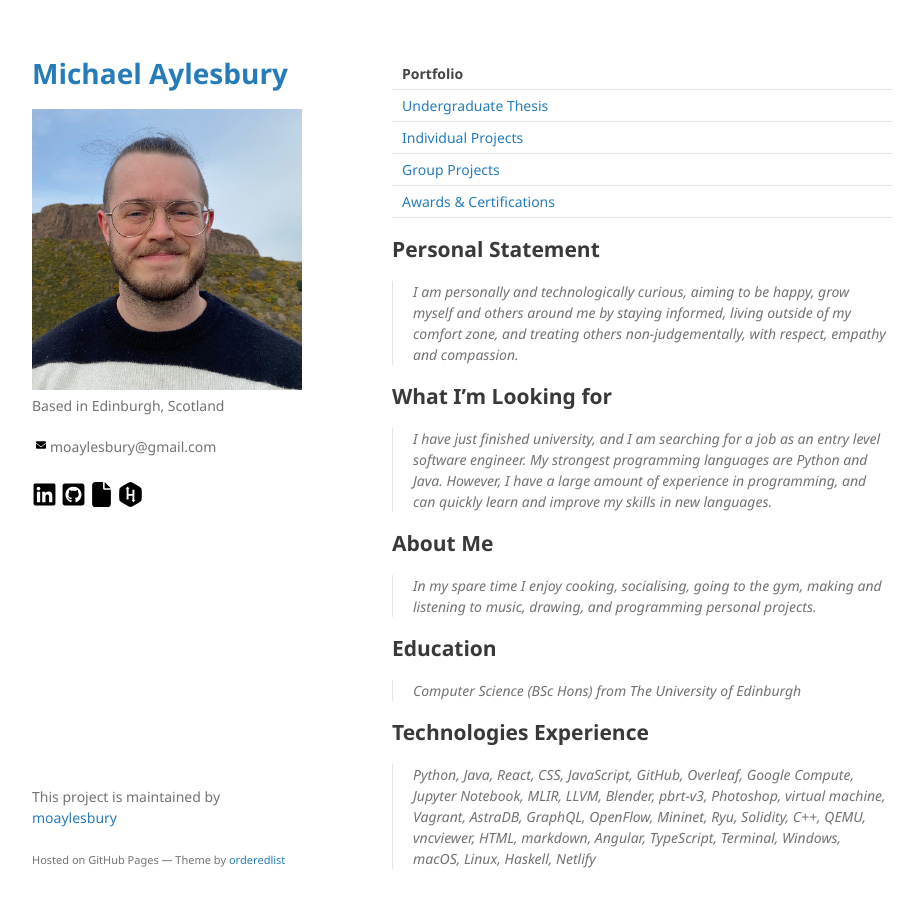
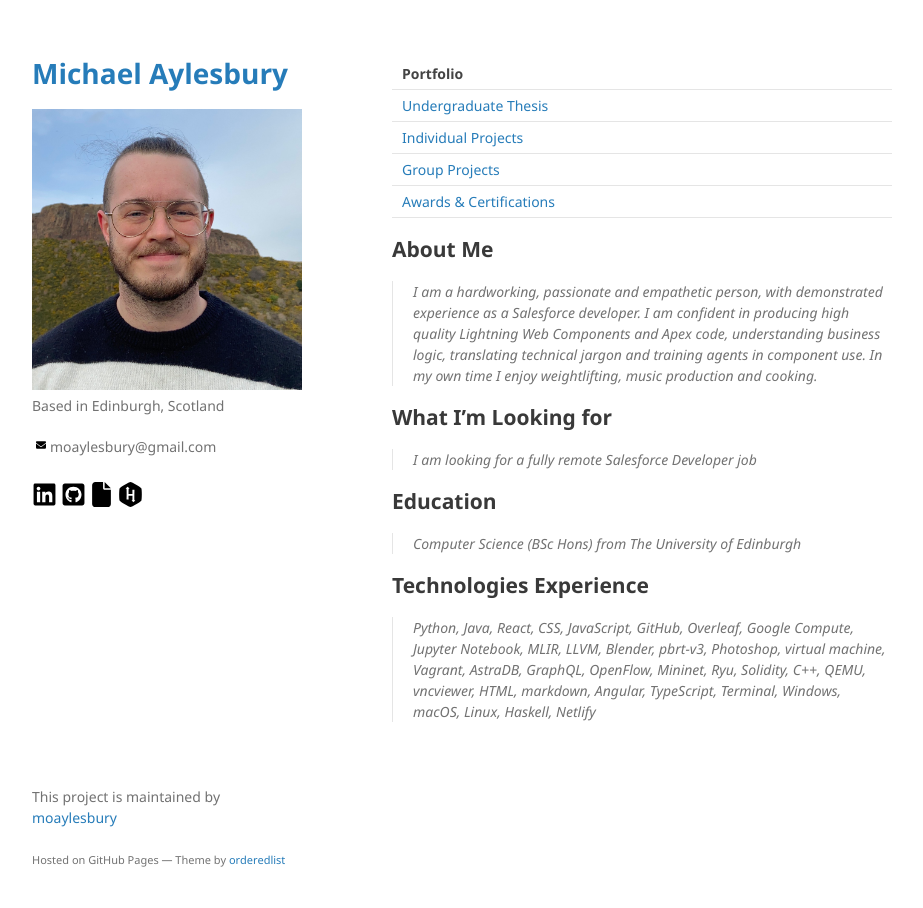
Before and after one commit to moaylesbury/michaelaylesbury.github.io, a Jekyll site: the page built from index.md, in a window 1280 px wide and 939 px high. Shown: the top 908 px of the window, without its empty margins (178-1101 px from the left). Built offline with Jekyll 4.4.1, drawn with Linux system fonts in a browser that asks for light colours.

Commit message:
Update cover

```diff
--- a/index.md
+++ b/index.md
@@ -13,19 +13,13 @@ layout: default
 | [Awards & Certifications](./awards-and-certifications.md)   |
 
 
-## Personal Statement
+## About Me
 
-> I am personally and technologically curious, aiming to be happy, grow myself and
-others around me by staying informed, living outside of my comfort zone, and treating
-others non-judgementally, with respect, empathy and compassion.
+> I am a hardworking, passionate and empathetic person, with demonstrated experience as a Salesforce developer. I am confident in producing high quality Lightning Web Components and Apex code, understanding business logic, translating technical jargon and training agents in component use. In my own time I enjoy weightlifting, music production and cooking.
 
 ## What I'm Looking for
 
-> I have just finished university, and I am searching for a job as an entry level software engineer. My strongest programming languages are Python and Java. However, I have a large amount of experience in programming, and can quickly learn and improve my skills in new languages.
-
-## About Me
-
-> In my spare time I enjoy cooking, socialising, going to the gym, making and listening to music, drawing, and programming personal projects.
+> I am looking for a fully remote Salesforce Developer job
 
 ## Education
 
```
